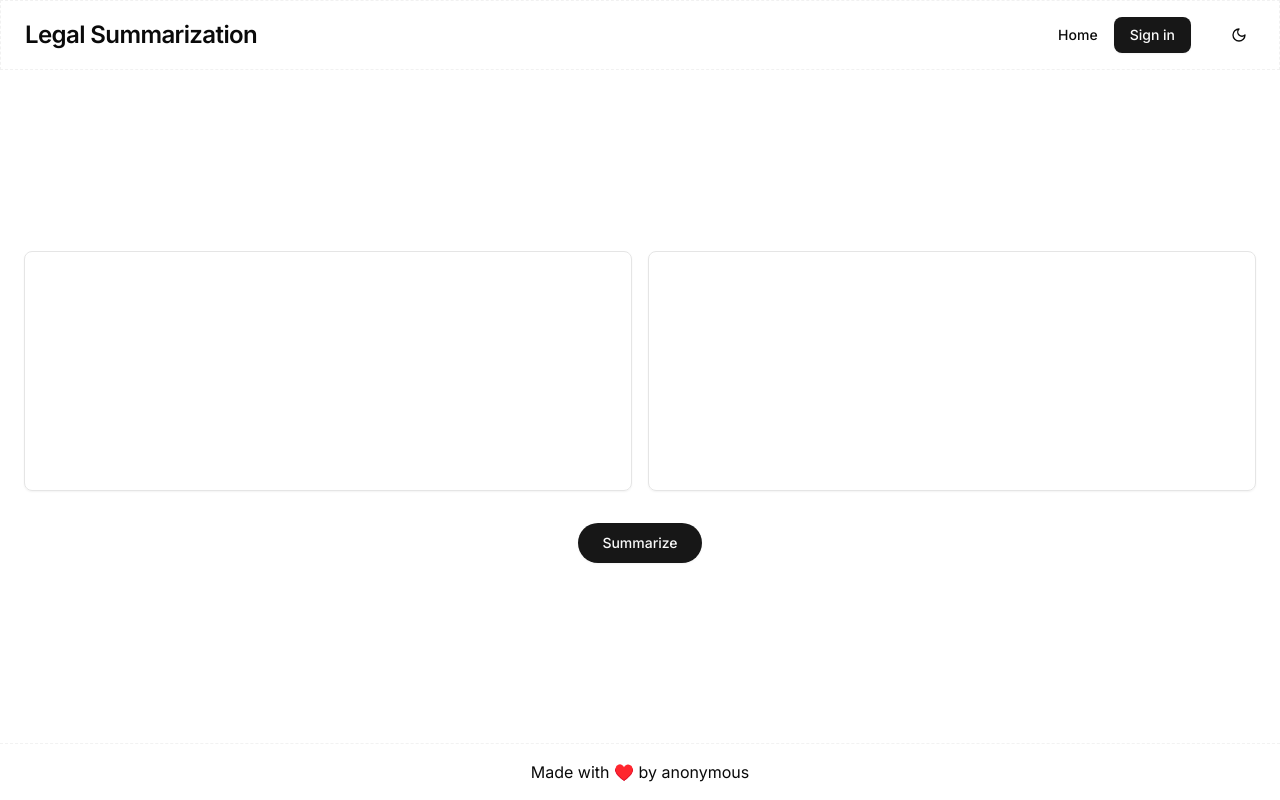
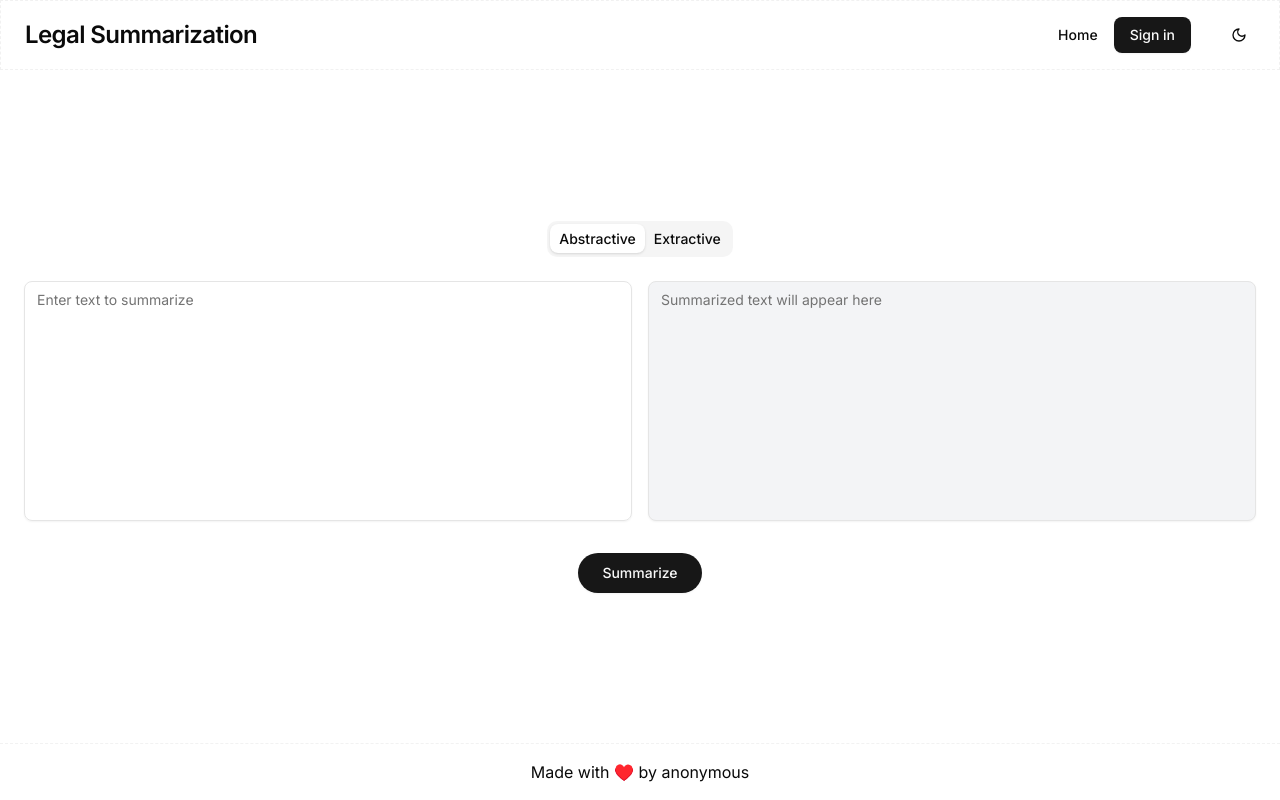
Before and after one commit to whyredfire/legislative-summarization, a Next.js app in the folder frontend/: page /summarize in a window 1280 px wide. Built offline with nearby package versions, Linux system fonts and the light colour scheme; no server answers.

Commit message:
feat(summarize): Take user input for extractive and abstractive type

```diff
--- a/frontend/app/summarize/page.tsx
+++ b/frontend/app/summarize/page.tsx
@@ -1,10 +1,31 @@
 import SummarizeForm from "@/components/summarize-form";
+import { Tabs, TabsContent, TabsList, TabsTrigger } from "@/components/ui/tabs";
+
+const TABS = [
+  { value: "abstractive", label: "Abstractive" },
+  { value: "extractive", label: "Extractive" },
+] as const;
 
 const SummarizePage = () => {
   return (
-    <>
-      <SummarizeForm />
-    </>
+    <main className="grid grid-cols-1 w-full">
+      <Tabs defaultValue="abstractive">
+        <TabsList className="mx-auto mb-4">
+          {TABS.map(({ value, label }) => (
+            <TabsTrigger key={value} value={value}>
+              {label}
+            </TabsTrigger>
+          ))}
+        </TabsList>
+        <div>
+          {TABS.map(({ value }) => (
+            <TabsContent key={value} value={value}>
+              <SummarizeForm status={value} />
+            </TabsContent>
+          ))}
+        </div>
+      </Tabs>
+    </main>
   );
 };
 
--- a/frontend/components/summarize-form.tsx
+++ b/frontend/components/summarize-form.tsx
@@ -2,12 +2,9 @@
 
 import { zodResolver } from "@hookform/resolvers/zod";
 import { useForm } from "react-hook-form";
-
 import { z } from "zod";
-
 import { Button } from "@/components/ui/button";
 import { Textarea } from "@/components/ui/textarea";
-
 import {
   Form,
   FormControl,
@@ -18,12 +15,16 @@ import {
 import { api } from "@/api/api";
 import { toast } from "sonner";
 
-const SummarizeForm = () => {
+interface SummarizeFormProps {
+  status: "abstractive" | "extractive";
+}
+
 const formSchema = z.object({
-    summarizeText: z.string().min(15),
-    summarizedText: z.string(),
+  summarizeText: z.string().min(15, "Input must be at least 15 characters."),
+  summarizedText: z.string().optional(),
 });
 
+const SummarizeForm = ({ status }: SummarizeFormProps) => {
   const form = useForm<z.infer<typeof formSchema>>({
     resolver: zodResolver(formSchema),
     defaultValues: {
@@ -34,13 +35,13 @@ const SummarizeForm = () => {
 
   const onSubmit = async (values: z.infer<typeof formSchema>) => {
     try {
-      const response = await api.post("/summary/abstractive", {
+      const response = await api.post(`/summary/${status}`, {
         text: values.summarizeText,
       });
-      console.log(response);
 
       if (response.status === 200) {
         form.setValue("summarizedText", response.data.summary);
+        toast.success("Text summarized successfully.");
       }
     } catch (error) {
       console.error(error);
@@ -49,12 +50,9 @@ const SummarizeForm = () => {
   };
 
   return (
-    <>
     <Form {...form}>
-        <form
-          onSubmit={form.handleSubmit(onSubmit)}
-          className="grid grid-cols-1 sm:grid-cols-2 flex-wrap gap-4 w-full"
-        >
+      <form onSubmit={form.handleSubmit(onSubmit)} className="space-y-4">
+        <div className="grid grid-cols-1 sm:grid-cols-2 gap-4">
           <FormField
             control={form.control}
             name="summarizeText"
@@ -62,11 +60,12 @@ const SummarizeForm = () => {
               <FormItem>
                 <FormControl>
                   <Textarea
+                    {...field}
                     autoCorrect="off"
                     autoCapitalize="off"
                     spellCheck="false"
+                    placeholder="Enter text to summarize"
                     className="min-h-[30vh] max-h-[30vh] resize-none"
-                    {...field}
                   />
                 </FormControl>
                 <FormMessage />
@@ -80,26 +79,23 @@ const SummarizeForm = () => {
               <FormItem>
                 <FormControl>
                   <Textarea
+                    {...field}
                     readOnly
-                    className="min-h-[30vh] max-h-[30vh] resize-none"
-                    {...field}
+                    placeholder="Summarized text will appear here"
+                    className="min-h-[30vh] max-h-[30vh] resize-none bg-gray-100"
                   />
                 </FormControl>
               </FormItem>
             )}
           />
-          <div className="col-span-1 sm:col-span-2 flex justify-center">
-            <Button
-              size={"lg"}
-              className="mt-4 mx-auto rounded-full"
-              type="submit"
-            >
+        </div>
+        <div className="flex justify-center">
+          <Button size="lg" className="mt-4 rounded-full" type="submit">
             Summarize
           </Button>
         </div>
       </form>
     </Form>
-    </>
   );
 };
 
```
Lines whose indentation alone changed are shown as unchanged.
